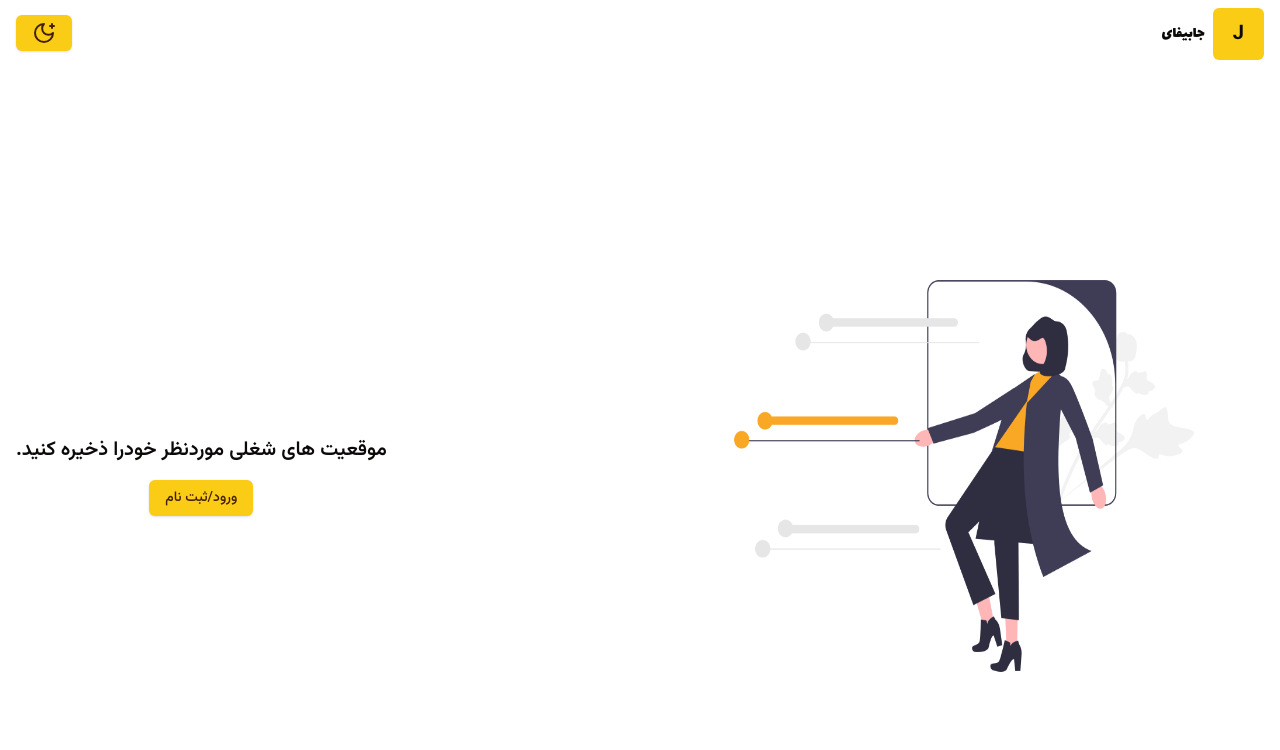
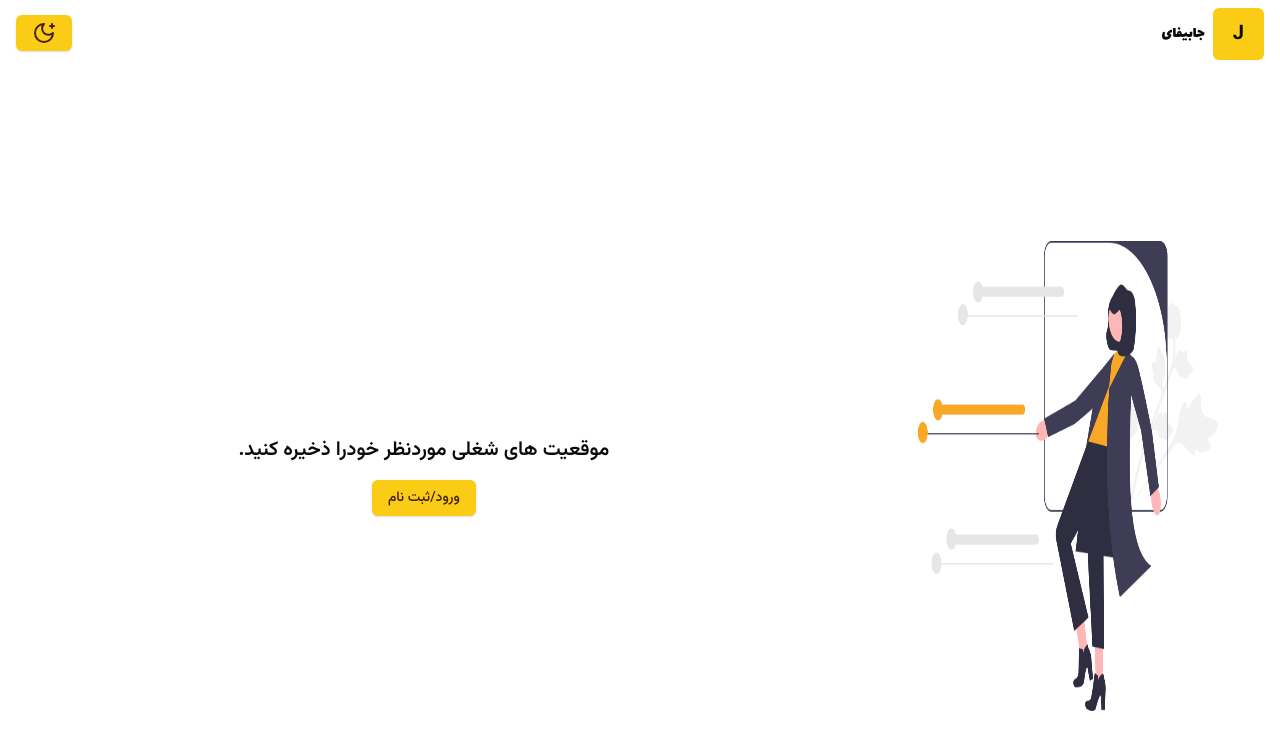
Before and after one commit to sabafarzanegan/jobify-app, a React (Vite) app: page / in a window 1280 px wide. Shown: the top 750 px of the page. Built offline with nearby package versions, Linux system fonts and the light colour scheme.

Commit message:
change in styles

```diff
--- a/src/components/main/Loginform.tsx
+++ b/src/components/main/Loginform.tsx
@@ -61,7 +61,7 @@ function Loginform() {
   }
 
   return (
-    <Card className=" w-[60%] md:w-[50%] lg:w-[40%]">
+    <Card className=" w-[80%] md:max-w-[700px]">
       <CardHeader>
         <CardTitle>فرم ورود</CardTitle>
       </CardHeader>
--- a/src/components/main/Registerform.tsx
+++ b/src/components/main/Registerform.tsx
@@ -64,7 +64,7 @@ function Registerform() {
   }
 
   return (
-    <Card className=" w-[60%] md:w-[50%] lg:w-[40%]">
+    <Card className="w-[80%] md:max-w-[700px]">
       <CardHeader>
         <CardTitle>فرم ثبت نام</CardTitle>
       </CardHeader>
--- a/src/pages/Landing.tsx
+++ b/src/pages/Landing.tsx
@@ -5,10 +5,13 @@ function Landing() {
   return (
     <div className="w-full h-screen flex items-center justify-between gap-x-10 flex-wrap-reverse md:flex-nowrap">
       <div>
-        <img src={LandingImg} className="w-[600px] h-[500px] rounded-lg" />
+        <img
+          src={LandingImg}
+          className="mx-auto w-[600px] h-[600px] rounded-lg"
+        />
       </div>
-      <div className="flex flex-col gap-y-4 items-center">
-        <p className="text-base md:text-lg lg:text-xl font-semibold">
+      <div className="flex flex-col gap-y-4 items-center justify-center w-full">
+        <p className="text-base md:text-lg lg:text-xl font-semibold text-center w-full">
           موقعیت های شغلی موردنظر خودرا ذخیره کنید.
         </p>
         <div>
--- a/src/pages/dashboard/Alljobs.tsx
+++ b/src/pages/dashboard/Alljobs.tsx
@@ -61,7 +61,7 @@ function Alljobs() {
       <h2>شغل ها</h2>
       <div className="grid grid-cols-1 md:grid-cols-2 lg:grid-cols-3 gap-3 mt-3">
         {loading ? (
-          <div className="flex items-center justify-center loader"></div>
+          <div className="flex items-center justify-center loader w-full mx-auto "></div>
         ) : (
           allJobs.map((job) => <CardJob {...job} />)
         )}
```
